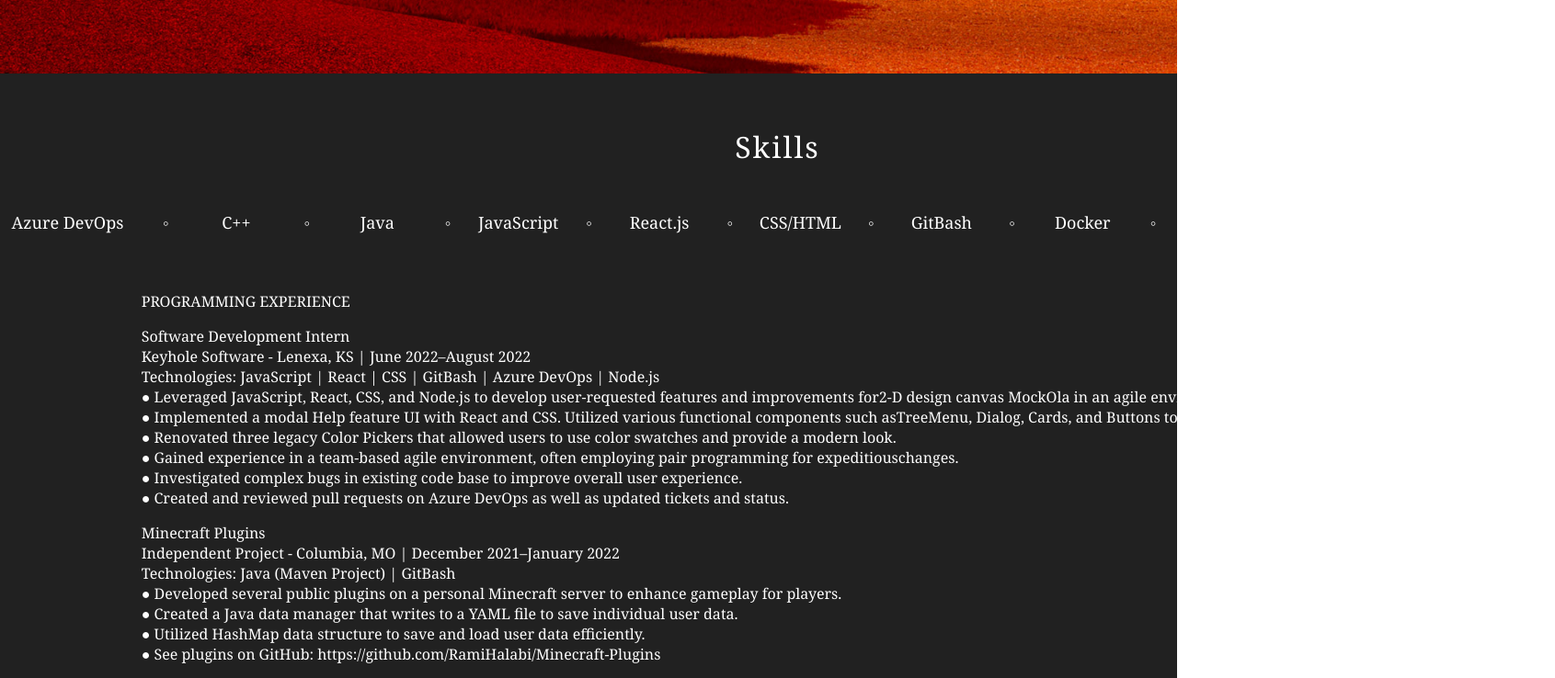
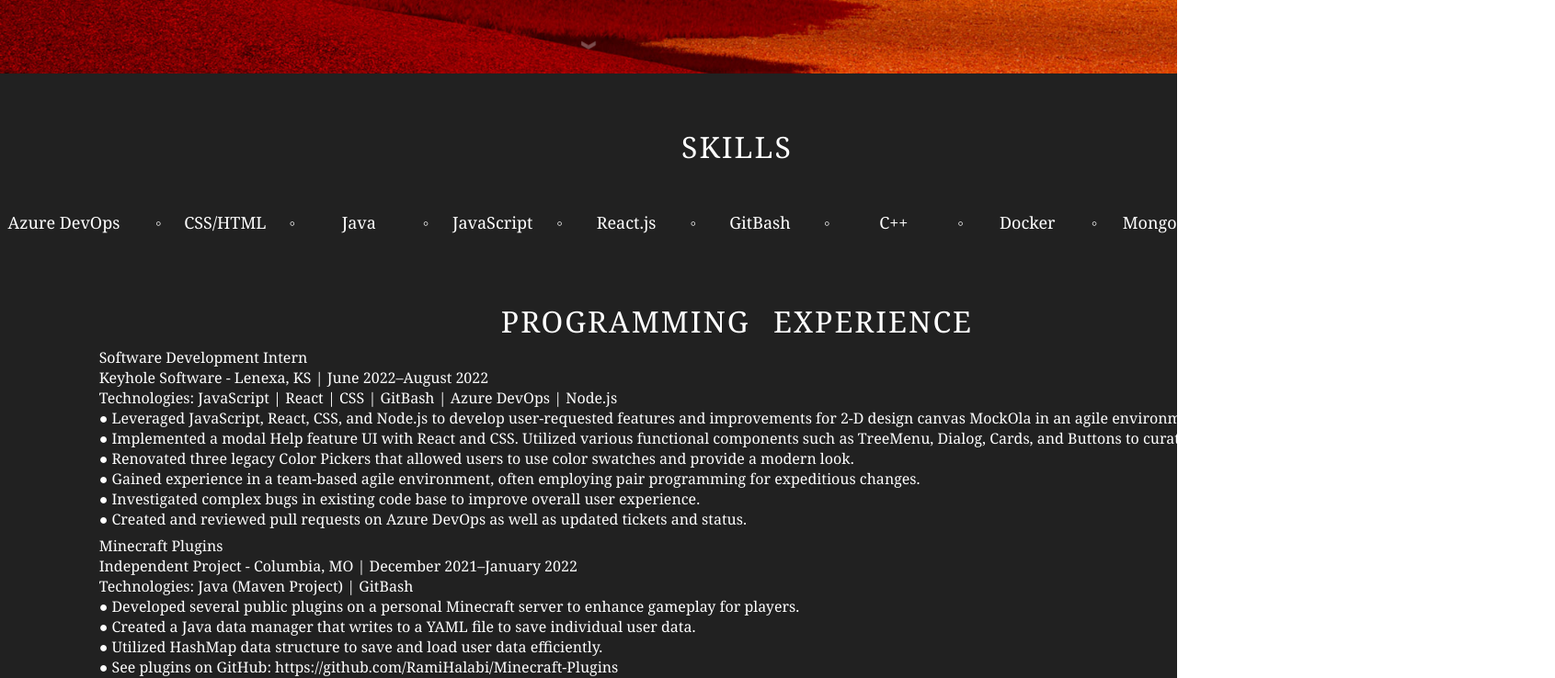
Before and after one commit to RamiHalabi/Portfolio, a React (Create React App) app: page / in a window 1280 px wide. Shown: the part 720-1458 px from the top of the page at 92% size, 1691 px wide, since content can reach past the window. Built offline with nearby package versions, Linux system fonts and the light colour scheme.

Commit message:
Added Scroll Animation and more styling

```diff
--- a/src/About.js
+++ b/src/About.js
@@ -26,10 +26,9 @@ const About = () =>{
 
             <img
             alt="pfp"
-            title="ppfp"
+            title="Profile Pic"
             src={pfp}
             className="pfp" />
-
         </>
     )
 
--- a/src/App.css
+++ b/src/App.css
@@ -158,8 +158,8 @@ font-size: large;
 .skill {
   width: 137px;
   height: 25px;
-  margin-left: 5px;
-  margin-right: 5px;
+  margin-left: 1px;
+  margin-right: 1px;
   margin-top: -3rem;
   text-align: center;
 }
@@ -191,3 +191,84 @@ font-size: large;
 @-ms-keyframes fadeIn {
   to {opacity: 1;}
 }
+
+.reveal{
+  position: relative;
+  transform: translateY(20px);
+  opacity: 0;
+  transition: 1s all ease;
+}
+
+.reveal.active{
+  transform: translateY(0);
+  opacity: 1;
+}
+
+.reveal.skillTitle {
+  text-align: center;
+  font-size: larger;
+  word-spacing: 15px;
+  letter-spacing: 2px;
+  font-size: xx-large;
+  margin-top: 1rem;
+}
+
+.chevron {
+  position: absolute;
+  width: 28px;
+  height: 8px;
+  opacity: 0;
+  transform: scale3d(0.5, 0.5, 0.5);
+  animation: move 3s ease-out infinite;
+  animation-delay: 3s;
+}
+
+.chevron:first-child {
+  animation: move 3s ease-out 1s infinite;
+  animation-delay: 3s;
+}
+
+.chevron:nth-child(2) {
+  animation: move 3s ease-out 2s infinite;
+  animation-delay: 3s;
+}
+
+.chevron:before,
+.chevron:after {
+  content: ' ';
+  position: absolute;
+  top: 0;
+  height: 100%;
+  width: 51%;
+  background: #fff;
+}
+
+.chevron:before {
+  left: 0;
+  transform: skew(0deg, 30deg);
+}
+
+.chevron:after {
+  right: 0;
+  width: 50%;
+  transform: skew(0deg, -30deg);
+}
+
+@keyframes move {
+  25% {
+    opacity: 1;
+
+  }
+  33% {
+    opacity: 1;
+    transform: translateY(30px);
+  }
+  67% {
+    opacity: 1;
+    transform: translateY(40px);
+  }
+  100% {
+    opacity: 0;
+    transform: translateY(55px) scale3d(0.5, 0.5, 0.5);
+  }
+}
--- a/src/Content.js
+++ b/src/Content.js
@@ -4,11 +4,38 @@ import Experience from "./Experience";
 
 const Content = () => {
 
+    const styles = {
+        styledChevron: {
+            display: 'grid',
+            alignContent: 'center',
+            height: '0',
+            position: 'relative',
+            justifyItems: 'center',
+            top: '-5.5rem',
+        },
+    };
+
+    const handleScroll = () =>{ window.scrollTo(0, 1000);};
+
     return(
         <>
         <div className="contentContainer">
-            <div className="subcontainer about"><About /></div>
-            <div className="subcontainer experience"><Experience /></div>
+
+            <div className="subcontainer about">
+                <About />
+            </div>
+            <div style={styles.styledChevron} onClick={handleScroll}>
+                    <div class="chevron"></div>
+                    <div class="chevron"></div>
+                    <div class="chevron"></div>
+            </div>
+
+            <div className="subcontainer experience">
+                <Experience />
+            </div>
+
+
+
         </div>
         </>
     );
--- a/src/Experience.js
+++ b/src/Experience.js
@@ -16,34 +16,50 @@ const Experience = () =>{
         },
     };
 
+    function reveal() {
+        var reveals = document.querySelectorAll(".reveal");
+
+        for (var i = 0; i < reveals.length; i++) {
+          var windowHeight = window.innerHeight;
+          var elementTop = reveals[i].getBoundingClientRect().top;
+          var elementVisible = 100;
+
+          if (elementTop < windowHeight - elementVisible) {
+            reveals[i].classList.add("active");
+          } else {
+            reveals[i].classList.remove("active");
+          }
+        }
+      }
+
+      window.addEventListener("scroll", reveal);
+
     return(
     <>
 
 <div className="exp">
 
-
-    <div style={styles.skills}>
+    <div style={styles.skills} className="reveal">
         <Skills />
     </div>
 
-
     <div style={styles.projects}>
 
-    PROGRAMMING EXPERIENCE
+        <div className="reveal skillTitle">PROGRAMMING EXPERIENCE</div>
 
-    <div>
+            <div className="reveal">
                 <div>Software Development Intern</div>
                 <div>Keyhole Software - Lenexa, KS | June 2022–August 2022</div>
                 <div>Technologies: JavaScript | React | CSS | GitBash | Azure DevOps | Node.js</div>
-        <div>● Leveraged JavaScript, React, CSS, and Node.js to develop user-requested features and improvements for2-D design canvas MockOla in an agile environment.</div>
-        <div>● Implemented a modal Help feature UI with React and CSS. Utilized various functional components such asTreeMenu, Dialog, Cards, and Buttons to curate a smooth user experience.</div>
+                <div>● Leveraged JavaScript, React, CSS, and Node.js to develop user-requested features and improvements for 2-D design canvas MockOla in an agile environment.</div>
+                <div>● Implemented a modal Help feature UI with React and CSS. Utilized various functional components such as TreeMenu, Dialog, Cards, and Buttons to curate a smooth user experience.</div>
                 <div>● Renovated three legacy Color Pickers that allowed users to use color swatches and provide a modern look.</div>
-        <div>● Gained experience in a team-based agile environment, often employing pair programming for expeditiouschanges.</div>
+                <div>● Gained experience in a team-based agile environment, often employing pair programming for expeditious changes.</div>
                 <div>● Investigated complex bugs in existing code base to improve overall user experience.</div>
                 <div>● Created and reviewed pull requests on Azure DevOps as well as updated tickets and status.</div>
             </div>
 
-    <div>
+            <div className="reveal">
                 <div>Minecraft Plugins</div>
                 <div> Independent Project - Columbia, MO | December 2021–January 2022</div>
                 <div>Technologies: Java (Maven Project) | GitBash</div>
@@ -54,22 +70,17 @@ const Experience = () =>{
             </div>
             <div>
 
-    <div>
+            <div className="reveal">
                 <div>Discord Bot</div>
                 <div>Independent Project - Columbia, MO | January 2022–February 2022</div>
                 <div>Technologies: JavaScript | Node.js | Discord</div>
-        <div>● Designed and developed a Discord bot that can be used as a music player with queue, skip, next, back andmore.</div>
+                <div>● Designed and developed a Discord bot that can be used as a music player with queue, skip, next, and back commands.</div>
                 <div>● Implemented using stacks data structure for a dynamically sized playlist.</div>
                 <div>● Used Node.js to access and make calls to Discord.js and YouTube Data API v3.</div>
             </div>
-
         </div>
-
-
     </div>
-
 </div>
-    </>);
-}
+</>);}
 
 export default Experience;
--- a/src/Skills.js
+++ b/src/Skills.js
@@ -4,14 +4,14 @@ const Skills = () => {
 
     return (<>
 
-        <div className="skillTitle">Skills</div>
+        <div className="skillTitle">SKILLS</div>
 
         <div className="skillsList">
 
 
                 <div className="skill">Azure DevOps</div>
                 <div className="point" style={{marginLeft: "30px"}}>◦</div>
-                <div className="skill">C++</div>
+                <div className="skill">CSS/HTML</div>
                 <div className="point">◦</div>
                 <div className="skill">Java</div>
                 <div className="point">◦</div>
@@ -19,9 +19,9 @@ const Skills = () => {
                 <div className="point">◦</div>
                 <div className="skill">React.js</div>
                 <div className="point">◦</div>
-                <div className="skill">CSS/HTML</div>
+                <div className="skill">GitBash</div>
                 <div className="point">◦</div>
-                <div className="skill">GitBash</div>
+                <div className="skill">C++</div>
                 <div className="point">◦</div>
                 <div className="skill">Docker</div>
                 <div className="point">◦</div>
```
Lines whose indentation alone changed are shown as unchanged.
